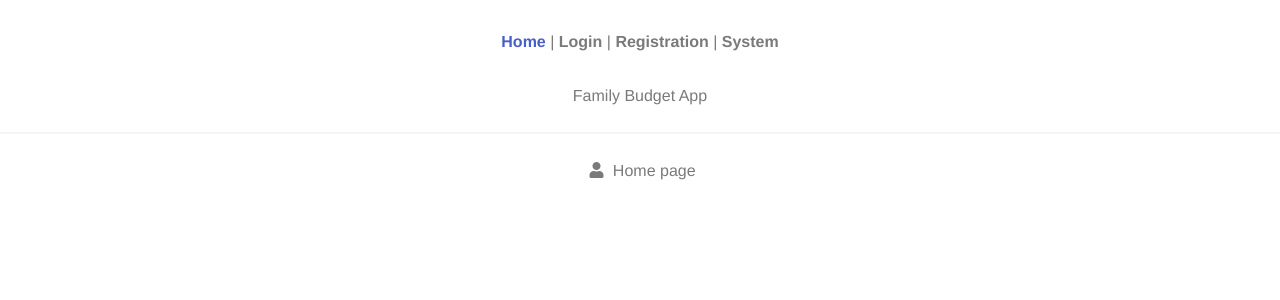
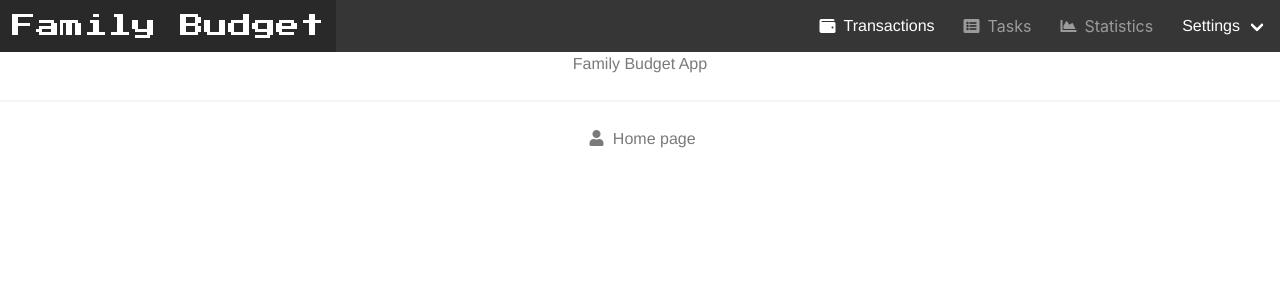
Before and after one commit to dima7a14/budget_app, a Vue app: page / in a window 1280 px wide. Shown: the top 300 px of the page. Built offline with nearby package versions, Linux system fonts and the light colour scheme.

Commit message:
Add Header
 - add custom font as logo
 - add basic routes

```diff
--- a/src/App.vue
+++ b/src/App.vue
@@ -1,16 +1,31 @@
 <template>
   <div id="app">
-    <div id="nav">
-      <router-link to="/">Home</router-link> |
-      <router-link to="/login">Login</router-link> |
-      <router-link to="/registration">Registration</router-link> |
-      <router-link to="/transactions">System</router-link>
-    </div>
+    <fb-header></fb-header>
     <router-view/>
   </div>
 </template>
 
+<script lang="ts">
+import Vue from 'vue';
+import Buefy from 'buefy';
+import 'buefy/dist/buefy.css';
+
+import Header from './components/Header.vue';
+
+Vue.use(Buefy, {
+  defaultIconPack: 'fas',
+  defaultContainerElement: '#app',
+});
+
+export default {
+  components: {
+    'fb-header': Header,
+  },
+};
+</script>
+
 <style lang="scss">
+@import "./theme/fonts";
 @import "./theme/variables";
 
 #app {
--- /dev/null
+++ b/src/components/Header.vue
@@ -0,0 +1,93 @@
+<template>
+  <b-navbar
+    class="header"
+    fixed-top
+    type="is-dark">
+    <template v-slot:brand>
+      <b-navbar-item tag="router-link" :to="{ path: '/' }" class="logo">
+        Family Budget
+      </b-navbar-item>
+    </template>
+    <template v-slot:end>
+      <b-navbar-item tag="div" class="buttons">
+        <b-button
+          tag="router-link"
+          :to="$route.name === 'transactions' ? '/transactions' : $route.path"
+          icon-left="wallet"
+          type="is-dark"
+          size="large"
+          class="button"
+          :inverted="$route.name === 'transactions'"
+        >
+          Transactions
+        </b-button>
+        <b-button
+          tag="router-link"
+          :to="$route.name === 'tasks' ? '/tasks' : $route.path"
+          icon-left="list-alt"
+          type="is-dark"
+          size="large"
+          class="button"
+          disabled
+          :inverted="$route.name === 'tasks'"
+        >
+          Tasks
+        </b-button>
+        <b-button
+          tag="router-link"
+          :to="$route.name === 'statistics' ? '/statistics' : $route.name"
+          icon-left="chart-area"
+          type="is-dark"
+          size="large"
+          class="button"
+          disabled
+          :inverted="$route.name === 'statistics'"
+        >
+          Statistics
+        </b-button>
+      </b-navbar-item>
+      <b-navbar-dropdown label="Settings">
+        <b-navbar-item tag="router-link" :to="{ path: '/settings/user' }">
+          Account info
+        </b-navbar-item>
+        <b-navbar-item tag="router-link" :to="{ path: '/settings/families' }">
+          Families
+        </b-navbar-item>
+        <b-navbar-item>
+          Logout
+        </b-navbar-item>
+      </b-navbar-dropdown>
+    </template>
+  </b-navbar>
+</template>
+
+<script lang="ts">
+export default {
+  name: 'Header',
+};
+</script>
+
+<style scoped lang="scss">
+@import "@/theme/fonts";
+@import "@/theme/variables";
+
+.header {
+  .logo {
+    @include styled-text;
+    font-size: 1.5rem;
+    color: $primary;
+  }
+
+  .buttons {
+    padding: 0;
+    margin-bottom: 0;
+
+    .button {
+      height: 100%;
+      margin-right: 0;
+      margin-bottom: 0;
+      border-radius: 0;
+    }
+  }
+}
+</style>
--- a/src/router/index.ts
+++ b/src/router/index.ts
@@ -1,15 +1,9 @@
 import Vue from 'vue';
 import VueRouter from 'vue-router';
-import Buefy from 'buefy';
-import 'buefy/dist/buefy.css';
 
 import Home from '../views/Home.vue';
 
 Vue.use(VueRouter);
-Vue.use(Buefy, {
-  defaultIconPack: 'fas',
-  defaultContainerElement: '#app',
-});
 
 const routes = [
   {
@@ -32,6 +26,14 @@ const routes = [
     name: 'transactions',
     component: () => import('../views/Transactions.vue'),
   },
+  {
+    path: '/tasks',
+    name: 'tasks',
+  },
+  {
+    path: '/statistics',
+    name: 'statistics',
+  },
 ];
 
 const router = new VueRouter({
--- /dev/null
+++ b/src/theme/fonts.scss
@@ -0,0 +1,5 @@
+@import url("https://fonts.googleapis.com/css?family=Press+Start+2P&display=swap");
+
+@mixin styled-text {
+  font-family: 'Press Start 2P', cursive;
+}
--- a/tsconfig.json
+++ b/tsconfig.json
@@ -3,6 +3,7 @@
     "target": "esnext",
     "module": "esnext",
     "strict": true,
+    "noImplicitAny": true,
     "jsx": "preserve",
     "importHelpers": true,
     "moduleResolution": "node",
```
